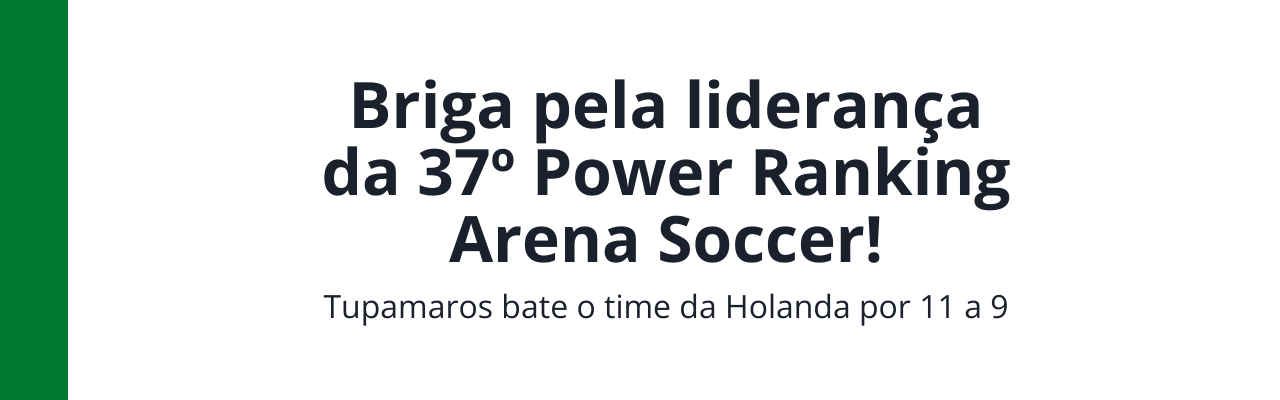
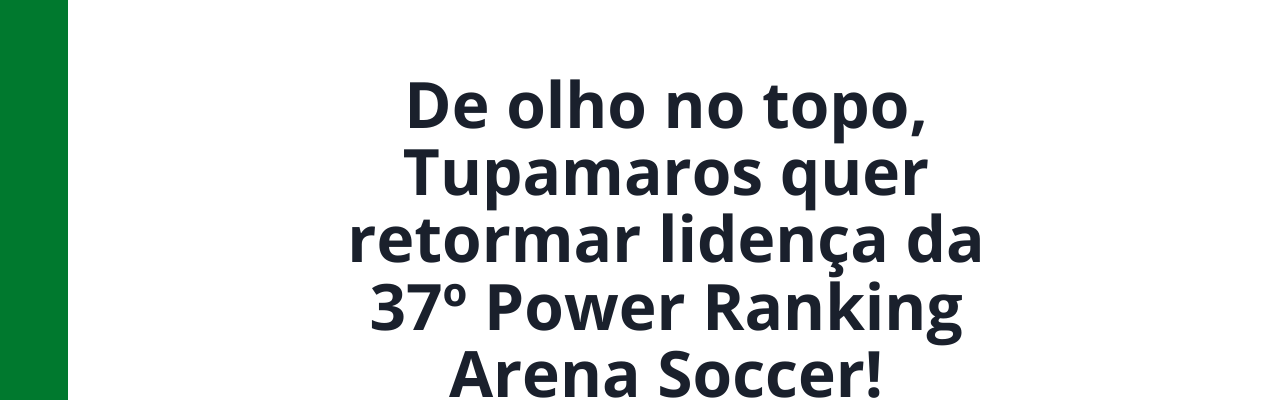
Before and after one commit to edgaregidio/varzeabrasil-app, a React (Vite) app in the folder web/: page /tables/arenasoccer in a window 1280 px wide. Shown: the part 327-727 px from the top of the page. Built offline with nearby package versions, Linux system fonts and the light colour scheme; no server answers.

Commit message:
att news

```diff
--- a/web/src/pages/Tables/ArenaSoccer.jsx
+++ b/web/src/pages/Tables/ArenaSoccer.jsx
@@ -48,7 +48,8 @@
 
       <section className="news-arena">
         <span className="title-news">
-          Briga pela liderança da 37º Power Ranking Arena Soccer!
+          De olho no topo, Tupamaros quer retormar lidença da 37º Power Ranking
+          Arena Soccer!
           <p>Tupamaros bate o time da Holanda por 11 a 9</p>
         </span>
         <img src={Tupamaros} alt="Foto do time Tupamaros" />
```
